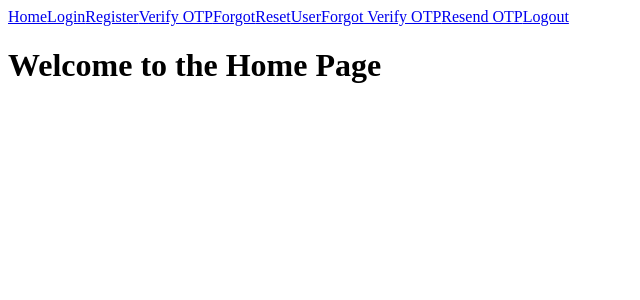
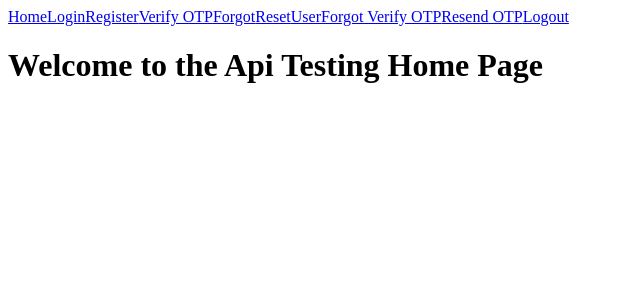
Before and after one commit to pranto113015/api-testing, a React (Vite) app: page /home-page in a window 1280 px wide. Shown: the top 300 px of the page, without its empty margins (0-640 px from the left). Built offline with nearby package versions, Linux system fonts and the light colour scheme.

Commit message:
Update welcome message in HomePage component to reflect Api Testing context

```diff
--- a/src/pages/HomePage.jsx
+++ b/src/pages/HomePage.jsx
@@ -3,7 +3,7 @@
 const HomePage = () => {
   return (
     <div>
-      <h1>Welcome to the Home Page</h1>
+      <h1>Welcome to the Api Testing Home Page</h1>
     </div>
   );
 };
```
